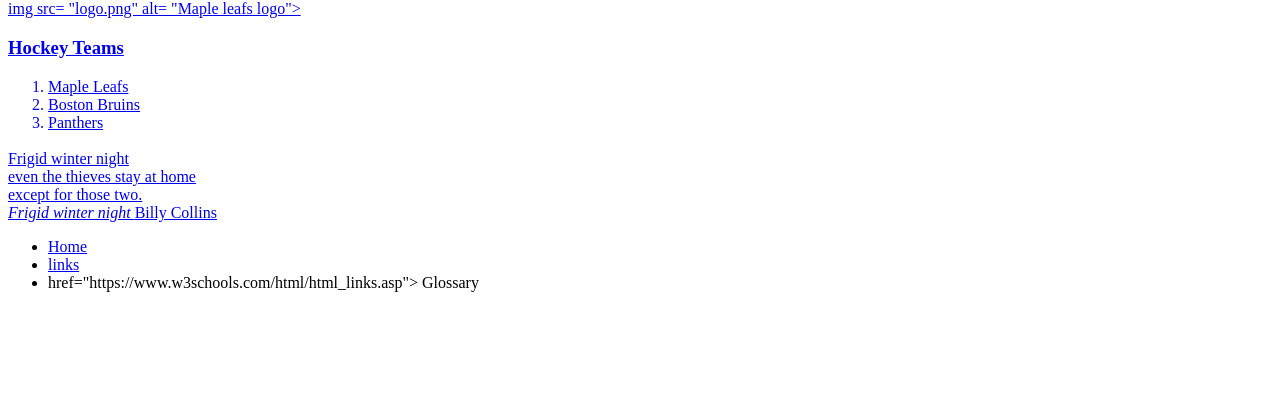
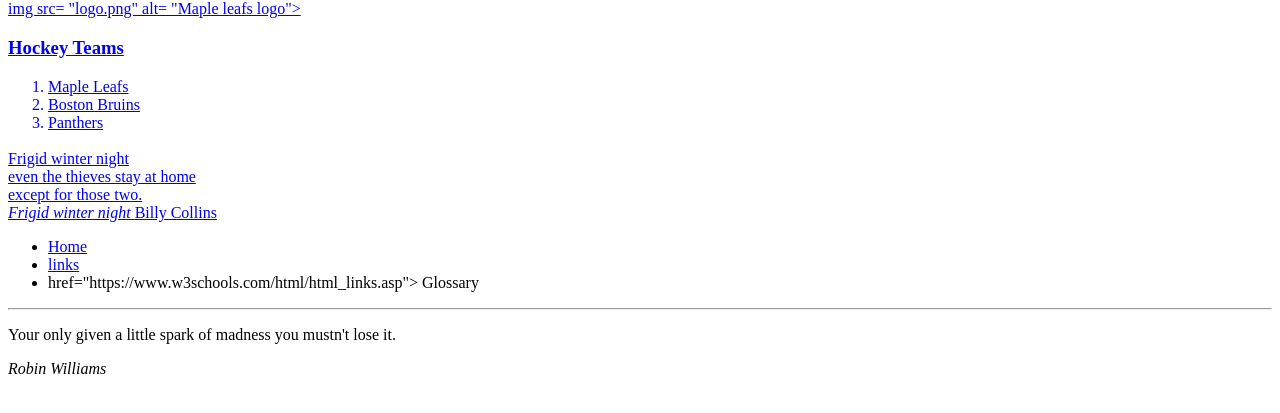
Before and after one commit to T-simon01/Lab5-CSD-112, a plain HTML site: page Index.html in a window 1280 px wide. Shown: the part 303-716 px from the top of the page. Drawn offline with Linux system fonts and the light colour scheme.

Commit message:
Update Index.html

```diff
--- a/Index.html
+++ b/Index.html
@@ -49,8 +49,13 @@ even the thieves stay at home <br>
         <li> <a href="https://www.w3schools.com/html/html_links.asp"> links </a>
         <li> <a> href="https://www.w3schools.com/html/html_links.asp"> Glossary </a>
     </nav>
+    <hr>
+     <blockqoute cite= https://quotesgram.com/inspirational-quotes-by-famous-people/>
+          <p> Your only given a little spark of madness you mustn't lose it. </p>
+      <em> Robin Williams </em>
+       </blockqoute>
 
-    <footer>
+     <footer>
     </footer>
     </header>
  </main>
```
